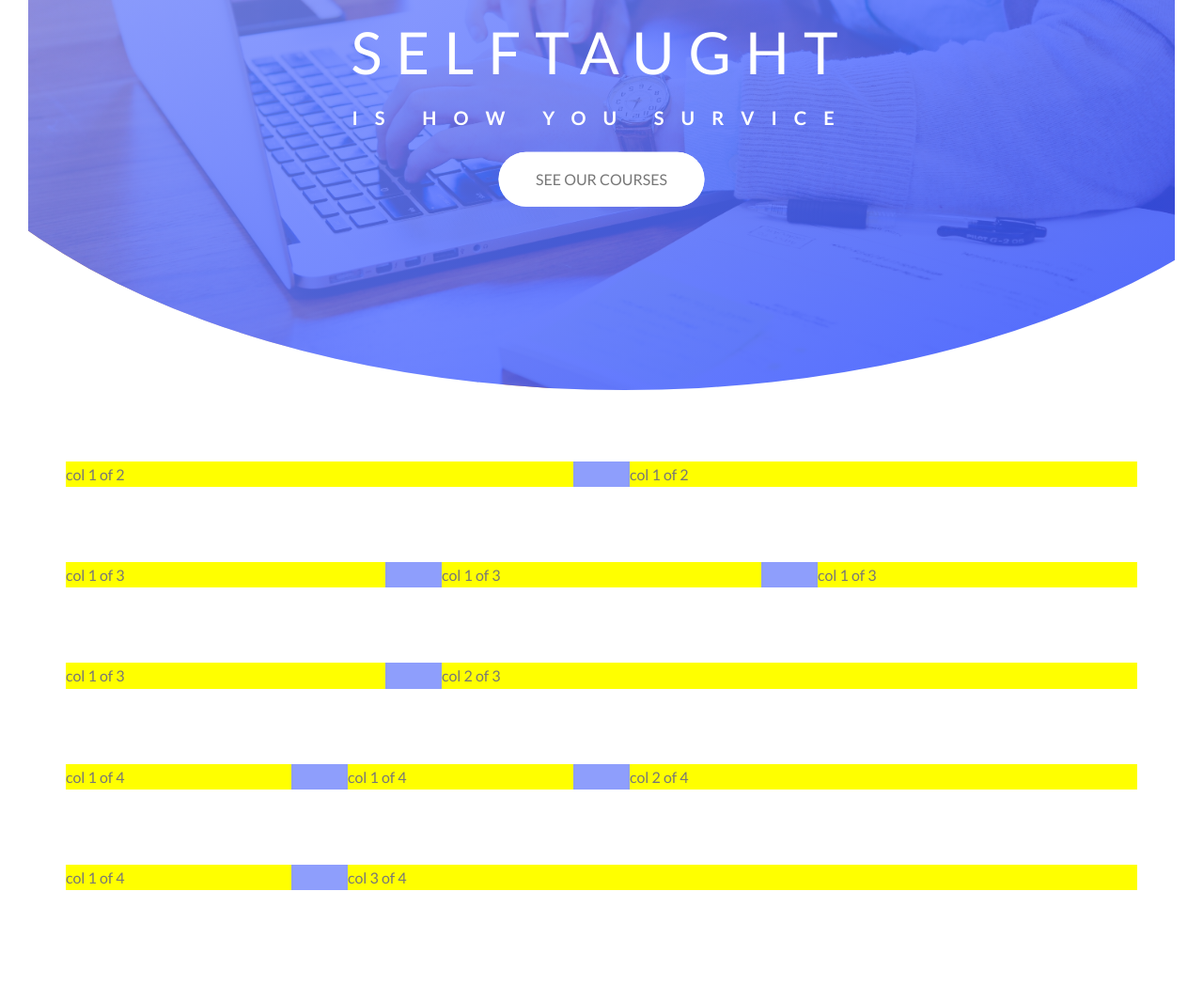
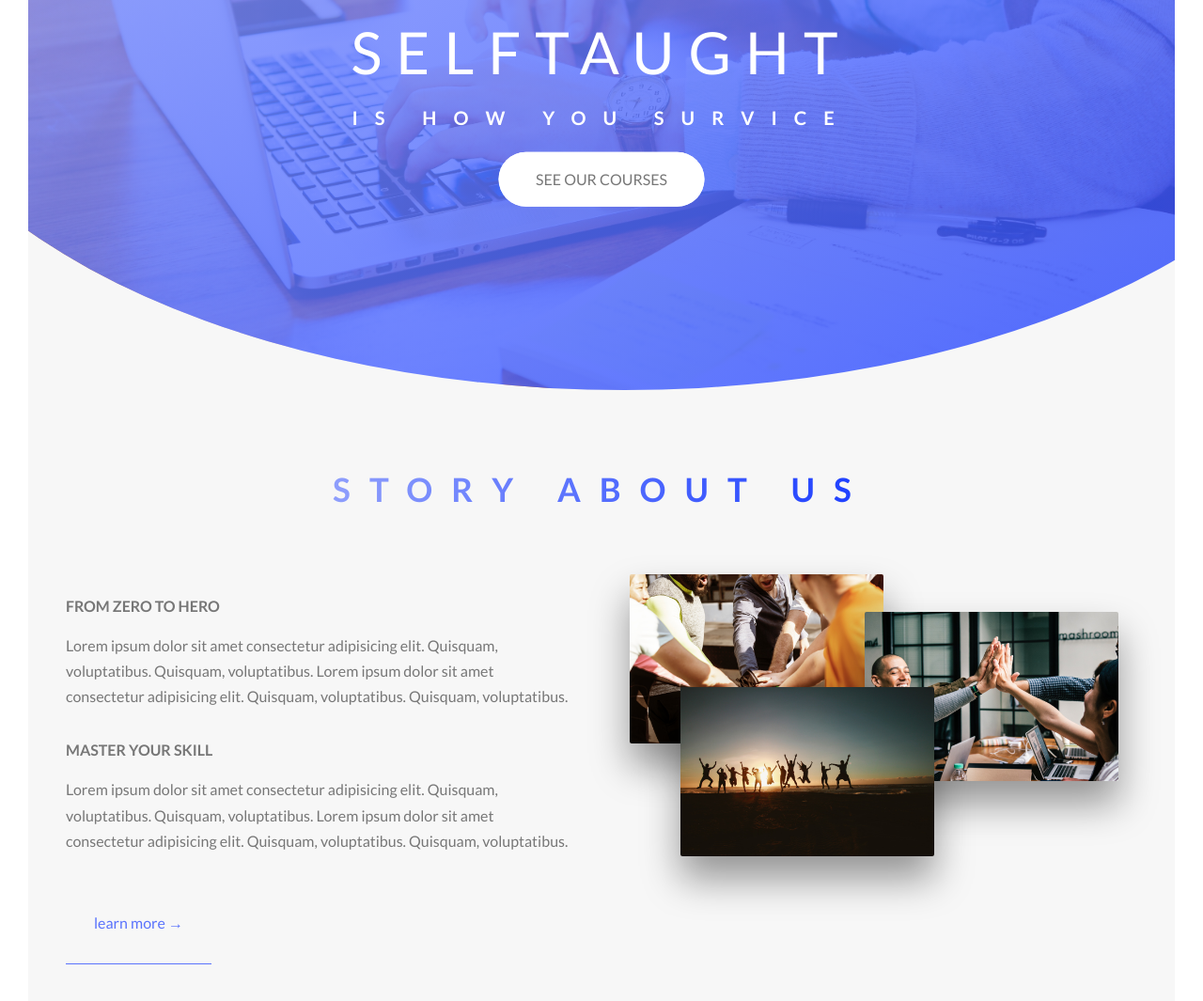
Before and after one commit to TienDatDuong/landing-page-with-css-and-scss-advanced-2025, a website: page index.html in a window 1280 px wide. Shown: the part 299-1364 px from the top of the page at 94% size. Before the commit the page ends 1276 px from the top, so only its background shows below. Drawn offline with Linux system fonts and the light colour scheme.

Commit message:
about section

```diff
--- a/index.html
+++ b/index.html
@@ -25,28 +25,37 @@
             <a href="#" class="btn btn--white btn--animated">See our courses</a>
         </div>
     </header>
-    <div class="grid-test">
-        <div class="row">
-            <div class="col-1-of-2">col 1 of 2</div>
-            <div class="col-1-of-2">col 1 of 2</div>
-        </div>
-         <div class="row">
-            <div class="col-1-of-3">col 1 of 3</div>
-            <div class="col-1-of-3">col 1 of 3</div>
-           <div class="col-1-of-3">col 1 of 3</div>
+    <div class="section-about">
+        <div class="u-center-text u-margin-bottom-big">
+            <h2 class="heading-secondary">
+                Story about us
+            </h2>
         </div>
         <div class="row">
-            <div class="col-1-of-3">col 1 of 3</div>
-            <div class="col-2-of-3">col 2 of 3</div>
-        </div>
-         <div class="row">
-            <div class="col-1-of-4">col 1 of 4</div>
-            <div class="col-1-of-4">col 1 of 4</div>
-            <div class="col-2-of-4">col 2 of 4</div>
-        </div>
-        <div class="row">
-            <div class="col-1-of-4">col 1 of 4</div>
-            <div class="col-3-of-4">col 3 of 4</div>
+            <div class="col-1-of-2">
+                <h3 class="heading-tertiary u-margin-bottom-small">
+                    from zero to hero
+                </h3>
+                <p class="paragraph">
+                    Lorem ipsum dolor sit amet consectetur adipisicing elit. Quisquam, voluptatibus. Quisquam, voluptatibus.
+                    Lorem ipsum dolor sit amet consectetur adipisicing elit. Quisquam, voluptatibus. Quisquam, voluptatibus.
+                </p>
+                <h3 class="heading-tertiary u-margin-bottom-small">
+                    master your skill
+                </h3>
+                <p class="paragraph">
+                    Lorem ipsum dolor sit amet consectetur adipisicing elit. Quisquam, voluptatibus. Quisquam, voluptatibus.
+                    Lorem ipsum dolor sit amet consectetur adipisicing elit. Quisquam, voluptatibus. Quisquam, voluptatibus.
+                </p>
+                <a href="#" class="btn-text">learn more &rarr;</a>
+            </div>
+            <div class="col-1-of-2">
+                <div class="composition">
+                    <img src="./img/humangroups1.jpg" alt="photo" class="composition__photo composition__photo--p1" />
+                    <img src="./img/humangroups2.jpg" alt="photo" class="composition__photo composition__photo--p2" />
+                    <img src="./img/humangroups3.jpg" alt="photo" class="composition__photo composition__photo--p3" />
+                </div>
+            </div>
         </div>
     </div>
 </body>
--- a/scss/abstracts/_variable.scss
+++ b/scss/abstracts/_variable.scss
@@ -7,3 +7,5 @@ $color-black: #000;
 $grid-width: 114rem;
 $gutter-vertical: 8rem;//khoang cach giua cac hang
 $gutter-horizontal: 6rem;
+$color-grey-light-1: #f7f7f7;
+$default-font-size: 1.6rem;
--- a/scss/base/_typography.scss
+++ b/scss/base/_typography.scss
@@ -32,3 +32,38 @@ body {
         animation: moveInRight 2s ease-out;
     }
 }
+
+.heading-secondary {
+    font-size: 3.5rem;
+    text-transform: uppercase;
+    font-weight: 700;
+    display: inline-block;
+    letter-spacing: 2rem;
+    cursor: pointer;
+    background-image: linear-gradient(to right, $color-primary-light, $color-primary-dark);
+    color: transparent;
+    -webkit-background-clip: text;
+    transition: all 0.2s;
+    &:hover{
+        transform: skewY(5deg) scale(1.1);
+        text-shadow: .5rem 1rem 2rem rgba($color-black, 0.2);
+        //offset-x offset-y blur-radius color;
+        // 1. offset-x (trục X - ngang):
+        // Đây là khoảng cách bóng theo chiều ngang. Dương (> 0): Bóng lệch sang phải so với chữ. Âm (< 0): Bóng lệch sang trái so với chữ. 🧭
+        // 2. offset-y (trục Y - dọc):
+        // Đây là khoảng cách bóng theo chiều dọc. Dương (> 0): Bóng lệch xuống dưới. Âm (< 0): Bóng lệch lên trên.
+    }
+}
+
+.heading-tertiary{
+    font-size: 1.6rem;
+    font-weight: 700;
+    text-transform: uppercase;
+}
+
+.paragraph{
+    font-size: 1.6rem;
+    &:not(:last-child){
+        margin-bottom: 3rem;
+    }
+}
--- a/scss/base/_utilities.scss
+++ b/scss/base/_utilities.scss
@@ -0,0 +1,11 @@
+.u-center-text {
+    text-align: center !important;
+}
+
+.u-margin-bottom-big{
+    margin-bottom:  8rem !important;
+}
+
+.u-margin-bottom-small {
+    margin-bottom: 1.5rem !important;
+}
--- /dev/null
+++ b/scss/components/_composition.scss
@@ -0,0 +1,33 @@
+.composition {
+  position: relative;
+  &__photo{
+    width: 50%;
+    box-shadow: 0 1.5em 4rem rgba($color: $color-black, $alpha: 0.4);
+    border-radius: .2rem;
+    position: absolute;
+    z-index: 10;
+    outline-offset: 1rem;
+    transform: all 0.2s ease-in-out;
+    &--p1{
+      top: -2rem;
+      left: 0;
+    }
+    &--p2{
+      top: 2rem;
+      right: 2rem;
+    }
+    &--p3{
+      top: 10rem;
+      left: 10%;
+    }
+    &:hover &__photo:not(:hover) {
+      transform: scale(0.9);
+    }
+    &:hover{
+      outline: 1.5rem solid $color-primary;
+      transform: scale(1.05);
+      box-shadow: 0 2.5em 4rem rgba($color: $color-black, $alpha: 0.5);
+      z-index: 20;
+    }
+  }
+}
--- a/scss/components/button.scss
+++ b/scss/components/button.scss
@@ -52,3 +52,26 @@
         z-index: -1;
         transition: all .4s;
     }   }
+
+    .btn-text{
+        &:link,
+        &:visited {
+           color: $color-primary;
+           display: inline-block;
+           text-decoration: none;
+           border-bottom: 1px solid $color-primary;
+           padding: 3rem;
+           font-size: $default-font-size;
+        }
+        &:hover {
+          background-color: $color-primary;
+          color: $color-white;
+          box-shadow: 0 1rem 2rem rgba($color-black, 0.15);
+          transform: translate(-0.2rem,.0);// di chuyen sang trai -0.2rem
+        }
+        &:active {
+          box-shadow: 0 .5rem 1rem rgba($color-black, 0.15);
+          transform: translateY(0);
+        }
+        transition: all .2s;
+    }
--- a/scss/layout/_grid.scss
+++ b/scss/layout/_grid.scss
@@ -2,11 +2,10 @@
 
 .row{
     [class^="col-"]{
-       background-color: yellow;
-       float: left;
-       &:not(:last-child){
-           margin-right: $gutter-horizontal;
-       }
+    float: left;
+        &:not(:last-child){
+        margin-right: $gutter-horizontal;
+        }
     }
     @include clearfix;
     &:not(:last-child){
@@ -14,7 +13,6 @@
     }
     max-width: $grid-width;
     margin: 0 auto;
-    background-color: $color-primary-light;
 }
 
 .col-1-of-2{
@@ -24,20 +22,35 @@
 
 .col-1-of-3{
     width: calc((100% - 2*#{$gutter-horizontal})/3);
+    //2*#{$gutter-horizontal}) vì 3 col sẽ có 2 khoảng cách rồi mới chia cho 3 col
 }
 
 .col-2-of-3{
     width: calc(2* ((100% - 2*#{$gutter-horizontal})/3) + #{$gutter-horizontal});
+    //(100% - 2*#{$gutter-horizontal}) vì có 2 khoảng cách
+    //((100% - 2*#{$gutter-horizontal})/3) để tính ra 1 col
+    //2* ((100% - 2*#{$gutter-horizontal})/3) để tính ra 2 col
+    //+ #{$gutter-horizontal} để cộng thêm khoảng cách ở giữa 2 col
 }
 
 .col-1-of-4{
     width: calc((100% - 3*#{$gutter-horizontal})/4);
+    //3*#{$gutter-horizontal}) vì có 3 khoảng cách
+    //((100% - 3*#{$gutter-horizontal})/4) để tính ra 1 col
 }
 
 .col-2-of-4{
     width: calc(2*((100% - 3*#{$gutter-horizontal})/4) +  #{$gutter-horizontal});
+    //3*#{$gutter-horizontal}) vì có 3 khoảng cách
+    //((100% - 3*#{$gutter-horizontal})/4) để tính ra 1 col
+    //2*((100% - 3*#{$gutter-horizontal})/4) để tính ra 2 col
+    //+ #{$gutter-horizontal} để cộng thêm khoảng cách ở giữa 2 col
 }
 
 .col-3-of-4{
     width: calc(3*((100% - 3*#{$gutter-horizontal})/4) + 2*#{$gutter-horizontal});
+    //3*#{$gutter-horizontal}) vì có 3 khoảng cách
+    //((100% - 3*#{$gutter-horizontal})/4) để tính ra 1 col
+    //3*((100% - 3*#{$gutter-horizontal})/4) để tính ra 3 col
+    //+ 2*#{$gutter-horizontal} để cộng thêm khoảng cách ở giữa 3 col
 }
--- a/scss/main.scss
+++ b/scss/main.scss
@@ -5,3 +5,6 @@
 @import './components/button';
 @import './layout/hearder';
 @import './layout/grid';
+@import './pages/home';
+@import './base/utilities';
+@import './components/composition';
--- /dev/null
+++ b/scss/pages/_home.scss
@@ -0,0 +1,5 @@
+.section-about {
+    background-color: $color-grey-light-1;
+    padding: 25rem 0;
+    margin-top: -25rem;
+}
```
Also changed, not shown: css/style.css, img/humangroups1.jpg (added), img/humangroups2.jpg (added), img/humangroups3.jpg (added), 1 other file.
